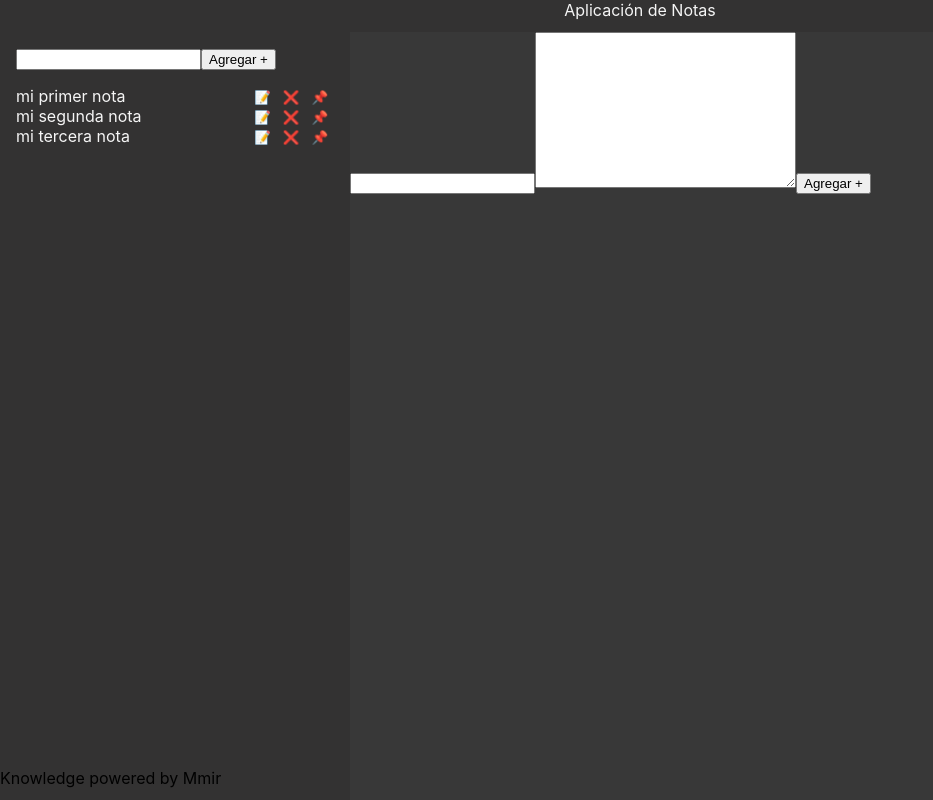
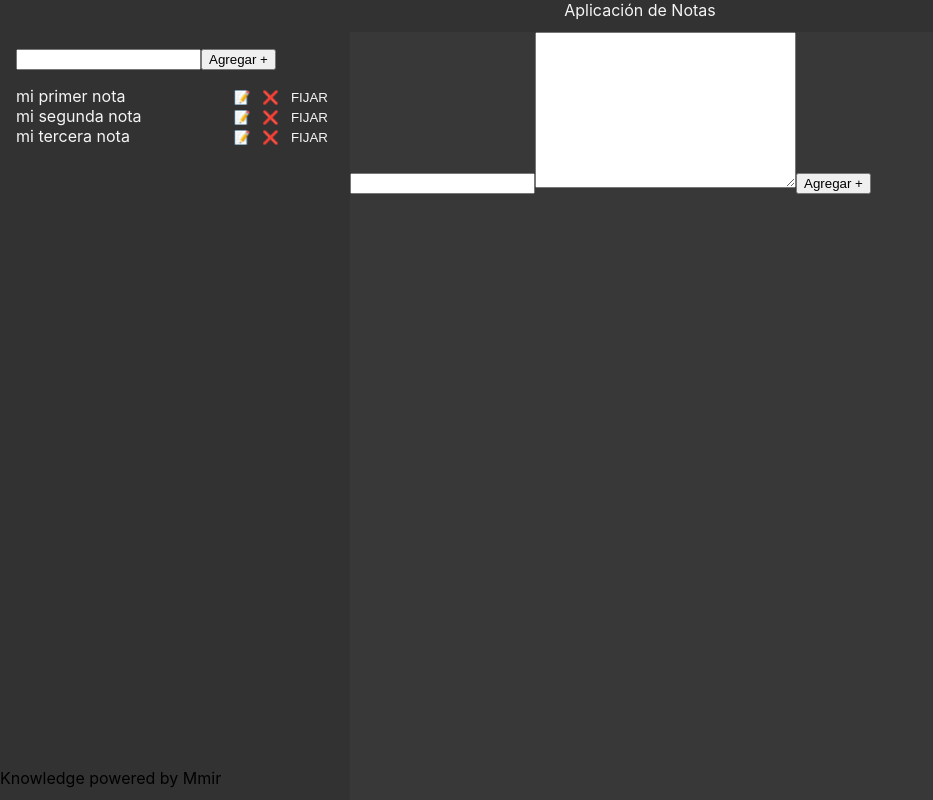
Before and after one commit to MarceloAPuppio/notas, a React (Create React App) app: page / in a window 1280 px wide. Shown: the whole page, without its empty margins (0-933 px from the left). Built offline with nearby package versions, Linux system fonts and the light colour scheme.

Commit message:
cambio en lisitem

```diff
--- a/src/components/listItem.js
+++ b/src/components/listItem.js
@@ -24,7 +24,7 @@ const ListItem = (nota) => {
       <div className="panel-listNotes__item__buttonwrapper">
         <button>📝</button>
         <button onClick={handleClickDelete}>❌</button>
-        <button onClick={handleClickPin}>📌</button>
+        <button onClick={handleClickPin}>{nota.pinned ? "📌" : "FIJAR"}</button>
       </div>
     </li>
   );
--- a/src/index.css
+++ b/src/index.css
@@ -56,7 +56,8 @@ body {
 .panel-listNotes__item__buttonwrapper button {
   background: var(--bg-p-color);
   border: none;
+  color: var(--text-p-color);
 }
 .pinned {
-  background: cornflowerblue !important;
+  /* background: cornflowerblue !important; */
 }
```
